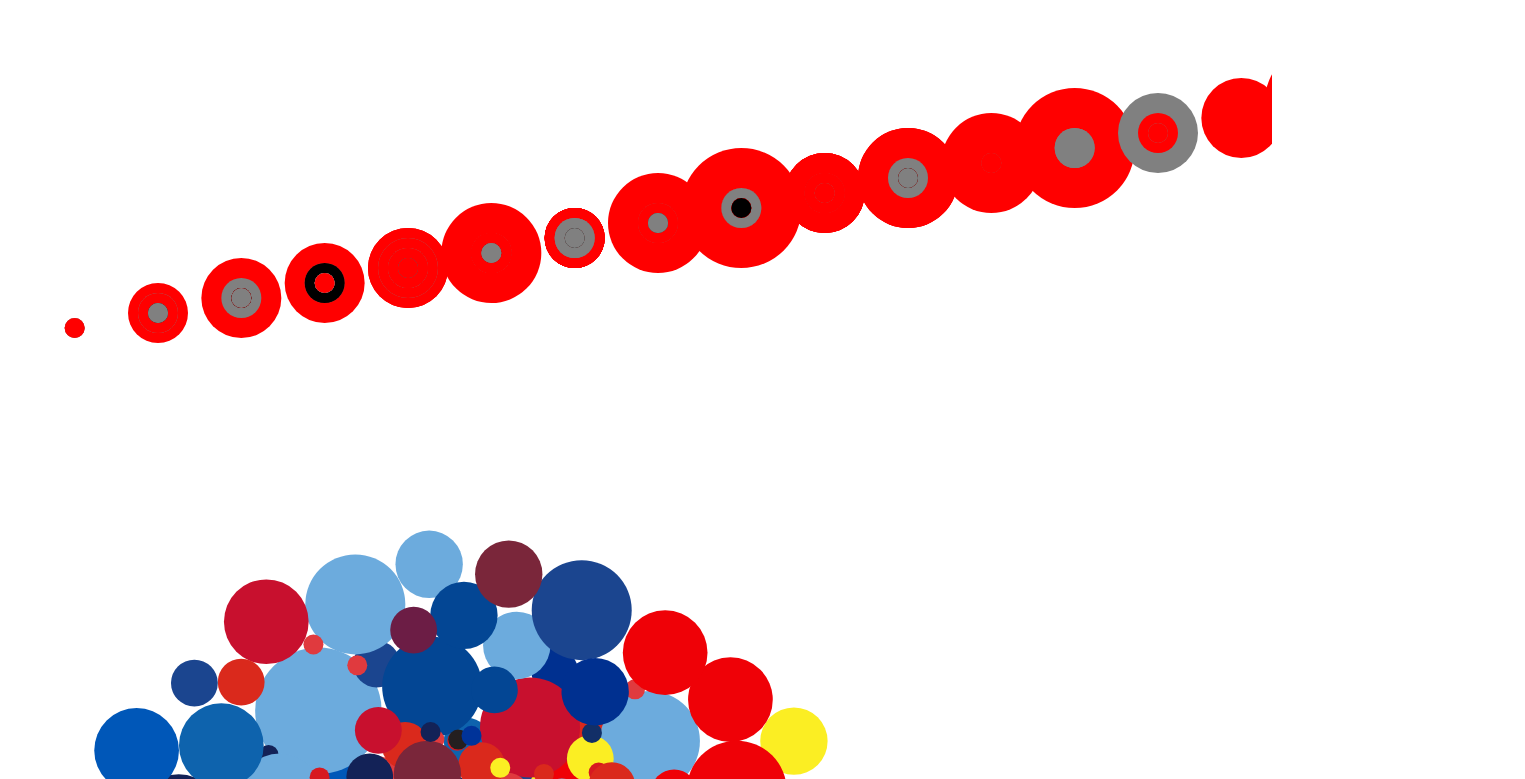
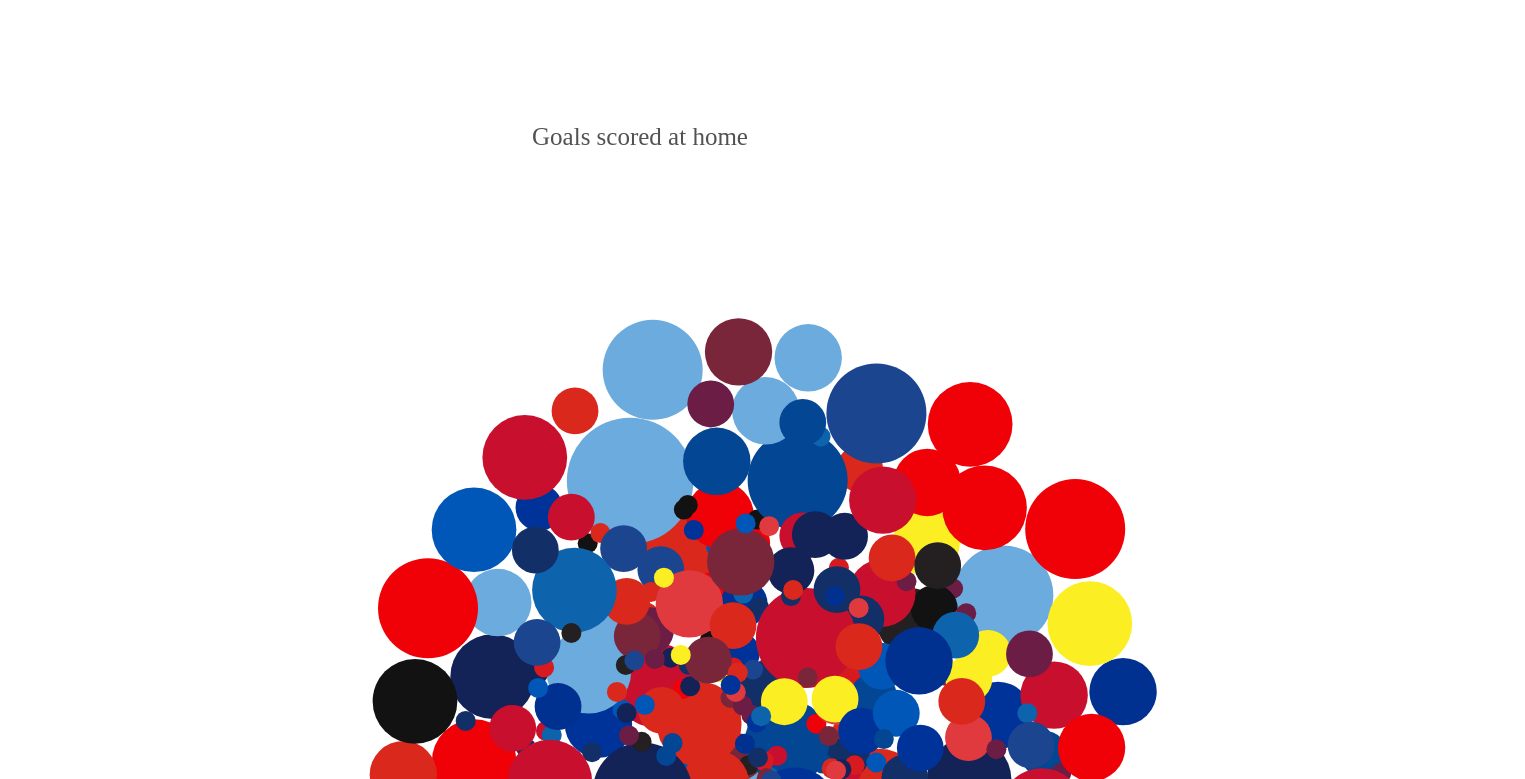
Before and after one commit to lhsteele/PremierLeague-DataVisualization, a plain HTML site: page index.html in a window 1280 px wide. Shown: the part 68-847 px from the top of the page, 1525 px wide, since content can reach past the window. Drawn offline with nearby package versions, Linux system fonts and the light colour scheme; animation ran at ten frames a second; a web font is replaced by a local one.

Commit message:
Added basic styling to page

```diff
--- /dev/null
+++ b/index.css
@@ -0,0 +1,45 @@
+* {
+  font-family: Inder;
+  color: #525252;
+}
+
+.main {
+  display: flex;
+  flex-direction: column;
+  justify-content: center;
+}
+
+.title-group {
+  display: flex;
+  flex-direction: column;
+  justify-content: flex-start;
+}
+
+.title {
+  font-size: 30px;
+}
+
+.title2 {
+  font-size: 20px;
+}
+
+.chart-title{
+  font-size: 25px;
+  text-align: center;
+  margin-top: 10%;
+}
+
+.league-parent-div {
+  display: flex;
+  flex-direction: column;
+  justify-content: center;
+}
+
+.league-data-area {
+  display: flex;
+  flex-direction: column;
+  justify-content: center;
+  margin: 5% 20%;
+  text-align: center;
+  overflow: overlay;
+}
--- a/index.html
+++ b/index.html
@@ -3,18 +3,23 @@
 
 <head>
   <meta charset="UTF-8">
-  <div>Liverpool</div>
   <script src="https://d3js.org/d3.v5.min.js"></script>
   <script type="text/javascript" src="liverpool.js"></script>
   <script type="text/javascript" src="league.js"></script>
+  <link rel="stylesheet" href="index.css">
+  <link href="https://fonts.googleapis.com/css?family=Inder|Niramit&display=swap" rel="stylesheet">
 </head>
 
-<body>
-  <div id="liverpool-parent-div" width=client.width height=500>
-    <svg id="liverpool-data-area" width=100% height=500></svg>
+<body class="main">
+  <div class="title-group">
+    <div class="title">English Premier League</div>
+    <div class="title2">2017/2018 season</div>
   </div>
-  <div id="league-parent-div" width=client.width height=1000>
-  <div id="league-parent-div">
-    <svg id="league-data-area" width=100% height=1000></svg>
+  <div class="league-parent-div" id="league-parent-div" width=client.width height=1000>
+    <div class="chart-title">Goals scored at home</div>
+    <svg class="league-data-area" id="league-data-area" width=100% height=1000></svg>
+  </div>
+  <div class="liverpool-parent-div" id="liverpool-parent-div" width=client.width height=500>
+    <svg class="liverpool-data-area" id="liverpool-data-area" width=100% height=500></svg>
   </div>
 </body>
--- a/league.js
+++ b/league.js
@@ -1,8 +1,8 @@
 
 
 d3.json("https://lhsteele.github.io/PremierLeague-DataVisualization/EPL_1718_season.json").then(function (data) {
-  var width = 1000,
-    height = 1000;
+  var width = 1100,
+    height = 1100;
 
   var svg = d3.select("#league-data-area")
     .append("svg")
@@ -17,15 +17,63 @@ d3.json("https://lhsteele.github.io/PremierLeague-DataVisualization/EPL_1718_sea
   var simulation = d3.forceSimulation()
     .force("x", d3.forceX(width / 2).strength(0.05))
     .force("y", d3.forceY(height / 2).strength(0.05))
-    .force("collide", d3.forceCollide(function(d) { return radiusScale(d.FTHG )}))
+    .force("collide", d3.forceCollide(function(d) { return radiusScale(d.FTHG ) + 1}))
 
+  simulation.nodes(data)
+    .on("tick", ticked)
+
+  function ticked() {
+    circles
+      .attr("cx", function (d) { return d.x })
+      .attr("cy", function (d) { return d.y })
+  }
+
+  var toolTip = d3.select("#league-data-area")
+    .append("div")
+    .style("opacity", 0)
+    .attr("class", "tooltip")
+    .style("background-color", "white")
+    .style("border-radius", 5)
+    .style("padding", "10px")
+    .style("position", "absolute")
+    .style("z-index", "10")
+    .style("visibility", "hidden")
+
+  var showData = function(d) {
+    toolTip
+      .transition()
+      .duration(200)
+    toolTip
+      .style("opacity", 1)
+      .style("left", (d3.mouse(this)[0]+30) + "px")
+      .style("top", (d3.mouse(this)[1]+30) + "px")
+    toolTip.append("text")
+      .text("Home team:" + d.HomeTeam)
+      .text("Goals scored:" + d.FTHG)
+    console.log(d.HomeTeam)
+  }
+
+  var moveData = function(d) {
+    toolTip
+      .style("left", (d3.mouse(this)[0] + 30) + "px")
+      .style("top", (d3.mouse(this)[1] + 30) + "px")
+  }
+
+  var hideData = function(d) {
+    toolTip
+      .transition()
+      .duration(200)
+      .style("opacity", 0)
+  }
 
   var circles = svg.selectAll("clubs")
     .data(data)
     .enter()
     .append("circle")
     .attr("r", function (d) { return radiusScale(d.FTHG) })
-    .on("mouseover", function(d) { console.log(d.HomeTeam )})
+    .on("mouseover", showData)
+    .on("mousemove", moveData)
+    .on("mouseleave", hideData)
     .attr("fill", function (d) {
       switch (d.HomeTeam) {
         case "Arsenal":
@@ -71,97 +119,5 @@ d3.json("https://lhsteele.github.io/PremierLeague-DataVisualization/EPL_1718_sea
       }
     })
 
-    simulation.nodes(data)
-      .on("tick", ticked)
 
-    function ticked() {
-      circles
-        .attr("cx", function(d) { return d.x })
-        .attr("cy", function(d) { return d.y })
-    }
   })
-
-
-
-
-
-
-
-// d3.json("https://lhsteele.github.io/PremierLeague-DataVisualization/EPL_1718_season.json").then(function (data) {
-//   var margin = { top: 50, right: 50, bottom: 50, left: 50 },
-//     width = 500 - margin.left - margin.right,
-//     height = 500 - margin.top - margin.bottom;
-
-//   var svg = d3.select("#league-data-area")
-//     .append("svg")
-//     .attr("width", width + margin.left + margin.right)
-//     .attr("height", height + margin.height + margin.bottom)
-//     .append("g")
-//     .attr("transform",
-//       "translate(" + margin.left + "," + margin.top + ")")
-
-
-//   var x = d3.scaleLinear()
-//     .domain([0, 35])
-//     .range([0, width])
-
-//   var y = d3.scaleLinear()
-//     .domain([0, 32])
-//     .range([height, 0])
-
-//   console.log(data)
-//   console.log("hello")
-
-//   svg
-//     .selectAll("whatever")
-//     .data(data)
-//     .enter()
-//     .append("circle")
-//     // .attr("cx", function (d) { return x(d.HST) })
-//     // .attr("cy", function (d) { return y(d.HST) })
-//     .attr("r", function (d) { return (d.FTHG * 10) })
-//     .attr("fill", function (d) {
-//       switch (d.HomeTeam) {
-//         case "Arsenal":
-//           return "#EF0107"
-//         case "Bournemouth":
-//           return "#DA291C"
-//         case "Brighton":
-//           return "#0057B8"
-//         case "Burnley":
-//           return "#6C1D45"
-//         case "Chelsea":
-//           return "#034694"
-//         case "Crystal Palace":
-//           return "#1B458F"
-//         case "Everton":
-//           return "#003399"
-//         case "Huddersfield":
-//           return "#0E63AD"
-//         case "Leicester":
-//           return "#003090"
-//         case "Liverpool":
-//           return "#C8102E"
-//         case "Man City":
-//           return "#6CABDD"
-//         case "Man United":
-//           return "#DA291C"
-//         case "Newcastle":
-//           return "#241F20"
-//         case "Southampton":
-//           return "#D71920"
-//         case "Stoke":
-//           return "#E03A3E"
-//         case "Swansea":
-//           return "#121212"
-//         case "Tottenham":
-//           return "#132257"
-//         case "Watford":
-//           return "#FBEE23"
-//         case "West Brom":
-//           return "#122F67"
-//         case "West Ham":
-//           return "#7A263A"
-//       }
-//     })
-// })
```
